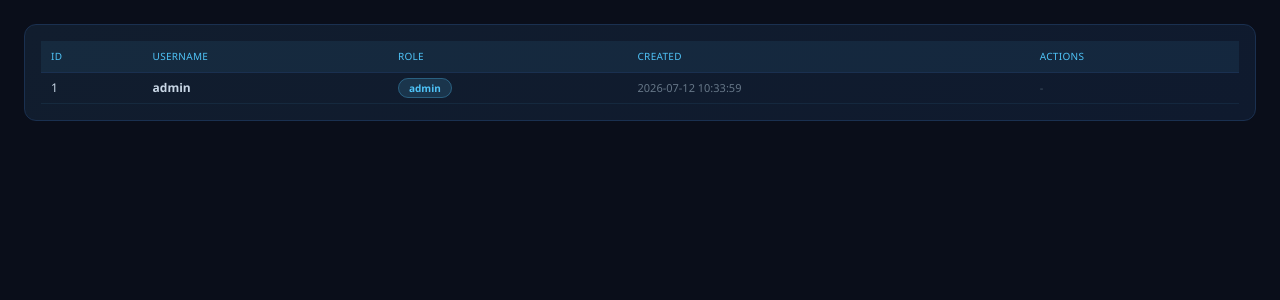
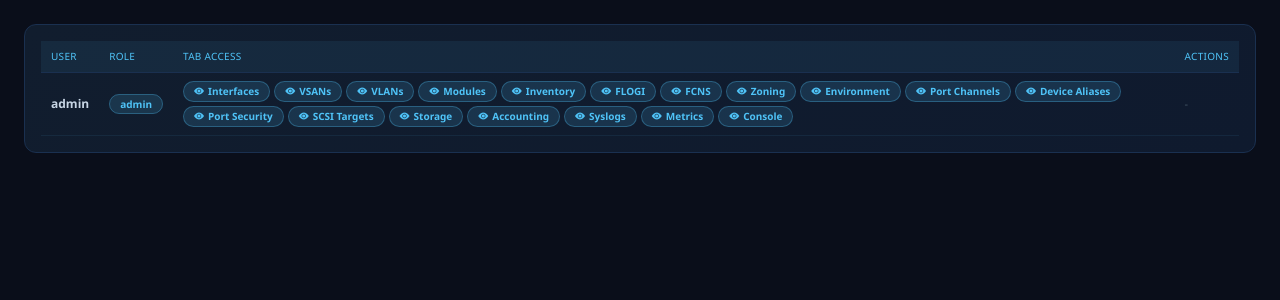
Before and after one commit to esmacancs/cisco-sw-manager, a Flask app: page /users in a window 1280 px wide. Shown: the part 52-352 px from the top of the page. Run offline with Flask 3, Linux system fonts and the light colour scheme; the visitor is signed in with stand-in values (Sample User, id 1); data comes from the database, SQL or seed files in the repository.

Commit message:
Add role-based tab access: console hidden for users by default, user management page with tab toggles

```diff
--- a/app.py
+++ b/app.py
@@ -47,9 +47,16 @@ def _collect_and_cache(switch_dict):
 
 @app.context_processor
 def inject_user():
+    uid = session.get("user_id")
+    ht = ""
+    if uid:
+        u = db.get_user_by_id(uid)
+        if u:
+            ht = u.get("hidden_tabs", "")
     return {
         "current_user": session.get("username"),
         "current_role": session.get("role"),
+        "hidden_tabs": ht,
     }
 
 
@@ -142,15 +149,24 @@ def api_users():
     return jsonify(users)
 
 
-@app.route("/api/users/<int:user_id>", methods=["DELETE"])
+@app.route("/api/users/<int:user_id>", methods=["DELETE", "PUT"])
 @api_login_required
-def api_delete_user(user_id):
+def api_user_manage(user_id):
     if session.get("role") != "admin":
         return jsonify({"error": "Admin required"}), 403
-    if user_id == session["user_id"]:
-        return jsonify({"error": "Cannot delete yourself"}), 400
-    db.delete_user(user_id)
-    db.audit("user_deleted", f"Admin deleted user id {user_id}")
+    if request.method == "DELETE":
+        if user_id == session["user_id"]:
+            return jsonify({"error": "Cannot delete yourself"}), 400
+        db.delete_user(user_id)
+        db.audit("user_deleted", f"Admin deleted user id {user_id}")
+        return jsonify({"status": "ok"})
+    data = request.get_json() or {}
+    if "hidden_tabs" in data:
+        db.update_user_tabs(user_id, data["hidden_tabs"])
+        db.audit("user_updated", f"Admin updated tabs for user id {user_id}",
+                 details={"hidden_tabs": data["hidden_tabs"]})
+    if "password" in data and data["password"]:
+        db.change_password(user_id, data["password"])
     return jsonify({"status": "ok"})
 
 
@@ -179,7 +195,13 @@ def switch_detail(switch_id):
     switch = db.get_switch(switch_id)
     if not switch:
         return render_template("index.html", error="Switch not found")
-    return render_template("switch.html", switch=switch)
+    uid = session.get("user_id")
+    hidden = ""
+    if uid:
+        u = db.get_user_by_id(uid)
+        if u:
+            hidden = u.get("hidden_tabs", "")
+    return render_template("switch.html", switch=switch, current_hidden_tabs=hidden)
 
 
 @app.route("/logs")
@@ -387,6 +409,11 @@ def api_config():
 @app.route("/api/terminal/<int:switch_id>", methods=["POST"])
 @api_login_required
 def api_terminal(switch_id):
+    uid = session.get("user_id")
+    if uid:
+        u = db.get_user_by_id(uid)
+        if u and "console" in (u.get("hidden_tabs", "") or "").split(","):
+            return jsonify({"error": "Console access denied"}), 403
     sw = db.get_switch(switch_id)
     if not sw:
         return jsonify({"error": "Switch not found"}), 404
--- a/database.py
+++ b/database.py
@@ -61,6 +61,9 @@ def _migrate_schema():
         cols = [r["name"] for r in conn.execute("PRAGMA table_info(switches)").fetchall()]
         if "site" not in cols:
             conn.execute("ALTER TABLE switches ADD COLUMN site TEXT DEFAULT ''")
+        ucols = [r["name"] for r in conn.execute("PRAGMA table_info(users)").fetchall()]
+        if "hidden_tabs" not in ucols:
+            conn.execute("ALTER TABLE users ADD COLUMN hidden_tabs TEXT DEFAULT ''")
 
 
 # ---------- Switches ----------
@@ -173,9 +176,10 @@ def get_audit_event_types():
 def create_user(username, password, role="user"):
     with _get_conn() as conn:
         try:
+            hidden = "console" if role == "user" else ""
             conn.execute(
-                "INSERT INTO users (username, password_hash, role) VALUES (?, ?, ?)",
-                (username, generate_password_hash(password), role),
+                "INSERT INTO users (username, password_hash, role, hidden_tabs) VALUES (?, ?, ?, ?)",
+                (username, generate_password_hash(password), role, hidden),
             )
             return True
         except sqlite3.IntegrityError:
@@ -192,13 +196,13 @@ def verify_user(username, password):
 
 def get_user_by_id(user_id):
     with _get_conn() as conn:
-        row = conn.execute("SELECT id, username, role, created_at FROM users WHERE id = ?", (user_id,)).fetchone()
+        row = conn.execute("SELECT id, username, role, created_at, hidden_tabs FROM users WHERE id = ?", (user_id,)).fetchone()
         return dict(row) if row else None
 
 
 def get_all_users():
     with _get_conn() as conn:
-        rows = conn.execute("SELECT id, username, role, created_at FROM users ORDER BY username").fetchall()
+        rows = conn.execute("SELECT id, username, role, created_at, hidden_tabs FROM users ORDER BY username").fetchall()
         return [dict(r) for r in rows]
 
 
@@ -211,6 +215,11 @@ def change_password(user_id, new_password):
 def delete_user(user_id):
     with _get_conn() as conn:
         conn.execute("DELETE FROM users WHERE id = ?", (user_id,))
+
+
+def update_user_tabs(user_id, hidden_tabs):
+    with _get_conn() as conn:
+        conn.execute("UPDATE users SET hidden_tabs = ? WHERE id = ?", (hidden_tabs, user_id))
 
 
 def ensure_admin_exists():
--- a/templates/switch.html
+++ b/templates/switch.html
@@ -137,7 +137,7 @@ function toggleTheme() {
   if (icon) icon.className = t === 'dark' ? 'bi bi-moon-stars-fill' : 'bi bi-sun-fill';
 })();
 </script>
-<script>window._switchId = {{ switch.id }};</script>
+<script>window._switchId = {{ switch.id }}; window._hiddenTabs = "{{ current_hidden_tabs or '' }}";</script>
 {% raw %}
   <script type="text/babel">
     const { useState, useEffect, useRef } = React;
@@ -834,7 +834,8 @@ function toggleTheme() {
       const [sw, setSw] = useState(null);
       const [platform, setPlatform] = useState('mds');
 
-      const getTabs = (plat) => ALL_TABS.filter(t => t.p.includes(plat));
+      const hiddenSet = new Set((window._hiddenTabs || '').split(',').filter(Boolean));
+      const getTabs = (plat) => ALL_TABS.filter(t => t.p.includes(plat) && !hiddenSet.has(t.id));
 
       const getDefaultTab = (plat) => {
         const tabs = getTabs(plat);
--- a/templates/users.html
+++ b/templates/users.html
@@ -40,7 +40,7 @@
     .card-dark { background: var(--card-bg); border: 1px solid var(--border); border-radius: 12px; }
     .table-cisco { width: 100%; border-collapse: collapse; font-size: 12px; }
     .table-cisco thead th { background: rgba(var(--accent-rgb), 0.08); color: var(--accent); padding: 8px 10px; text-align: left; font-weight: 500; text-transform: uppercase; font-size: 10px; letter-spacing: 0.3px; border-bottom: 1px solid var(--border); }
-    .table-cisco tbody td { padding: 6px 10px; border-bottom: 1px solid rgba(var(--accent-rgb), 0.08); color: var(--text-primary); }
+    .table-cisco tbody td { padding: 8px 10px; border-bottom: 1px solid rgba(var(--accent-rgb), 0.08); color: var(--text-primary); }
     .table-cisco tbody tr:hover { background: rgba(var(--accent-rgb), 0.04); }
     .badge-admin { background: rgba(var(--accent-rgb), 0.15); color: var(--accent); border: 1px solid rgba(var(--accent-rgb), 0.3); padding: 2px 10px; border-radius: 12px; font-size: 10px; font-weight: 600; }
     .badge-user { background: rgba(46, 213, 115, 0.15); color: #2ed573; border: 1px solid rgba(46, 213, 115, 0.3); padding: 2px 10px; border-radius: 12px; font-size: 10px; font-weight: 600; }
@@ -50,6 +50,11 @@
     .btn-danger-sm:hover { background: rgba(255, 71, 87, 0.2); }
     .btn-theme { background: rgba(var(--accent-rgb), 0.1); border: 1px solid rgba(var(--accent-rgb), 0.25); color: var(--accent); border-radius: 8px; padding: 4px 10px; font-size: 14px; cursor: pointer; line-height: 1; }
     .btn-theme:hover { background: rgba(var(--accent-rgb), 0.2); }
+    .tab-toggle { display: inline-flex; align-items: center; gap: 4px; padding: 2px 10px; border-radius: 12px; font-size: 10px; font-weight: 600; cursor: pointer; border: 1px solid var(--border); transition: all 0.15s; }
+    .tab-toggle.on { background: rgba(var(--accent-rgb), 0.15); color: var(--accent); border-color: rgba(var(--accent-rgb), 0.3); }
+    .tab-toggle.off { background: transparent; color: var(--text-tertiary); border-color: var(--border); opacity: 0.5; }
+    .tab-toggle:hover { opacity: 1; }
+    .saved-msg { font-size: 11px; color: #2ed573; transition: opacity 0.5s; }
   </style>
   <script>
     (function() {
@@ -79,6 +84,27 @@
     </div>
   </div>
   <script>
+    const ALL_TABS_MGMT = [
+      { id: 'interfaces',   label: 'Interfaces' },
+      { id: 'vsans',        label: 'VSANs' },
+      { id: 'vlans',        label: 'VLANs' },
+      { id: 'modules',      label: 'Modules' },
+      { id: 'inventory',    label: 'Inventory' },
+      { id: 'flogi',        label: 'FLOGI' },
+      { id: 'fcns',         label: 'FCNS' },
+      { id: 'zoning',       label: 'Zoning' },
+      { id: 'environment',  label: 'Environment' },
+      { id: 'portchannels', label: 'Port Channels' },
+      { id: 'devaliases',   label: 'Device Aliases' },
+      { id: 'portsecurity', label: 'Port Security' },
+      { id: 'scsitargets',  label: 'SCSI Targets' },
+      { id: 'storage',      label: 'Storage' },
+      { id: 'accounting',   label: 'Accounting' },
+      { id: 'syslogs',      label: 'Syslogs' },
+      { id: 'metrics',      label: 'Metrics' },
+      { id: 'console',      label: 'Console' },
+    ];
+
     function loadUsers() {
       fetch('/api/users').then(r => {
         if (!r.ok) { window.location.href = '/'; return; }
@@ -91,17 +117,54 @@
           return;
         }
         el.innerHTML = `<table class="table-cisco">
-          <thead><tr><th>ID</th><th>Username</th><th>Role</th><th>Created</th><th>Actions</th></tr></thead>
-          <tbody>${users.map(u => `<tr>
-            <td>${u.id}</td>
-            <td><strong>${u.username}</strong></td>
-            <td><span class="${u.role === 'admin' ? 'badge-admin' : 'badge-user'}">${u.role}</span></td>
-            <td style="font-size:11px;color:#667788;">${u.created_at || '-'}</td>
-            <td>${u.role !== 'admin' ? `<button class="btn-danger-sm" onclick="deleteUser(${u.id})"><i class="bi bi-trash me-1"></i>Delete</button>` : '<span style="color:#445566;font-size:11px;">-</span>'}</td>
-          </tr>`).join('')}</tbody>
+          <thead><tr>
+            <th>User</th>
+            <th>Role</th>
+            <th>Tab Access</th>
+            <th>Actions</th>
+          </tr></thead>
+          <tbody>${users.map(u => {
+            const hidden = (u.hidden_tabs || '').split(',').filter(Boolean);
+            const isAdmin = u.role === 'admin';
+            return `<tr>
+              <td><strong>${u.username}</strong></td>
+              <td><span class="${isAdmin ? 'badge-admin' : 'badge-user'}">${u.role}</span></td>
+              <td><div style="display:flex;flex-wrap:wrap;gap:4px;">
+                ${ALL_TABS_MGMT.map(t => {
+                  const on = isAdmin ? true : !hidden.includes(t.id);
+                  return `<span class="tab-toggle ${on ? 'on' : 'off'}" data-user="${u.id}" data-tab="${t.id}" onclick="toggleTab(${u.id},'${t.id}',${isAdmin})"><i class="bi ${on ? 'bi-eye-fill' : 'bi-eye-slash-fill'}"></i> ${t.label}</span>`;
+                }).join('')}
+              </div></td>
+              <td>${!isAdmin ? `<button class="btn-danger-sm" onclick="deleteUser(${u.id})"><i class="bi bi-trash me-1"></i>Delete</button>` : '<span style="color:#445566;font-size:11px;">-</span>'}</td>
+            </tr>`;
+          }).join('')}</tbody>
         </table>`;
       });
     }
+
+    function getHiddenTabs(userId) {
+      const els = document.querySelectorAll(`.tab-toggle[data-user="${userId}"]`);
+      const hidden = [];
+      els.forEach(el => { if (el.classList.contains('off')) hidden.push(el.dataset.tab); });
+      return hidden.join(',');
+    }
+
+    function toggleTab(userId, tabId, isAdmin) {
+      if (isAdmin) return;
+      const el = document.querySelector(`.tab-toggle[data-user="${userId}"][data-tab="${tabId}"]`);
+      if (!el) return;
+      const isOn = el.classList.contains('on');
+      el.classList.toggle('on', !isOn);
+      el.classList.toggle('off', isOn);
+      el.querySelector('i').className = isOn ? 'bi bi-eye-slash-fill' : 'bi bi-eye-fill';
+      const hidden = getHiddenTabs(userId);
+      fetch('/api/users/' + userId, {
+        method: 'PUT',
+        headers: {'Content-Type': 'application/json'},
+        body: JSON.stringify({hidden_tabs: hidden})
+      });
+    }
+
     function deleteUser(id) {
       if (!confirm('Delete this user?')) return;
       fetch('/api/users/' + id, { method: 'DELETE' }).then(r => {
```
